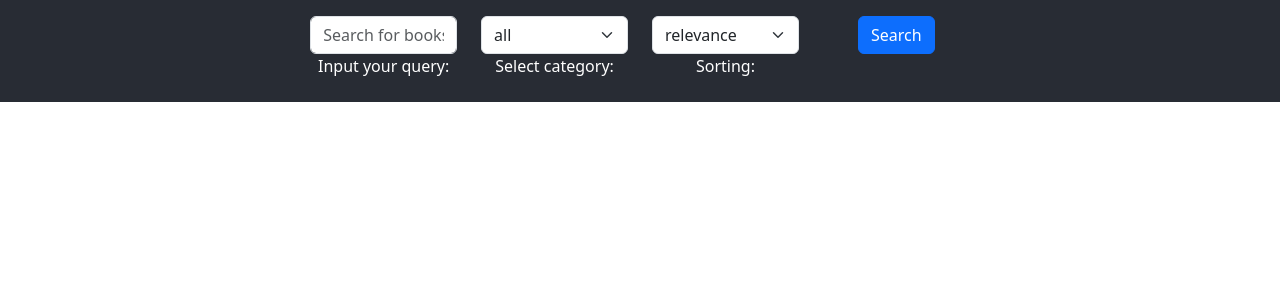
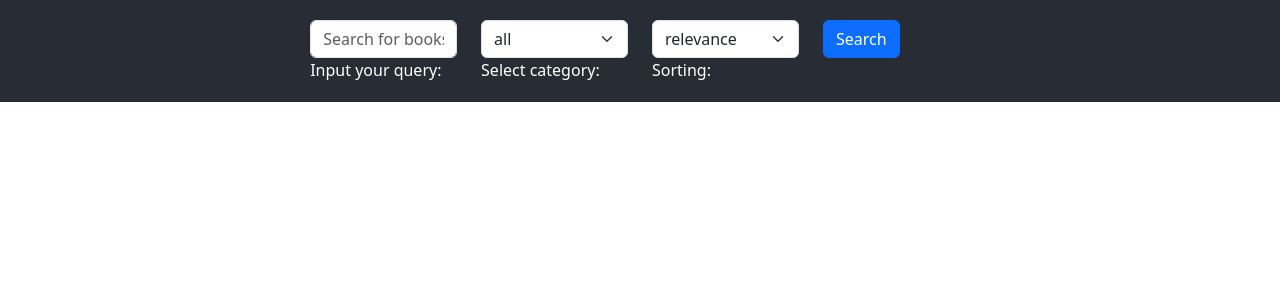
Before and after one commit to ivan-nor/test-book-search-app, a React (Create React App) app: page / in a window 1280 px wide. Shown: the top 300 px of the page. Built offline with nearby package versions, Linux system fonts and the light colour scheme.

Commit message:
fix styles

```diff
--- a/src/App.css
+++ b/src/App.css
@@ -21,6 +21,7 @@
   align-items: center;
   justify-content: center;
   color: white;
+  text-align: left;
 }
 
 .App-link {
--- a/src/SearchForm.jsx
+++ b/src/SearchForm.jsx
@@ -1,6 +1,6 @@
 /* eslint-disable no-unused-vars */
 import { Form, Button, Col, Row, InputGroup } from 'react-bootstrap'
-import { useState } from 'react'
+import React, { useState } from 'react'
 
 function SearchForm ({ onSearch }) {
   const [query, setQuery] = useState('')
@@ -13,8 +13,8 @@ function SearchForm ({ onSearch }) {
   }
 
   return (
-    <Form onSubmit={handleSubmit} className="m-3">
-      <Row className="">
+    <Form onSubmit={handleSubmit} className="m-3 p-1">
+      <Row>
         <Col>
           <Form.Control
             type='text'
@@ -22,7 +22,7 @@ function SearchForm ({ onSearch }) {
             value={query}
             onChange={(e) => setQuery(e.target.value)}
           />
-          <Form.Label>Input your query:</Form.Label>
+          <Form.Label className="m-0">Input your query:</Form.Label>
         </Col>
         <Col>
           <Form.Select
@@ -37,7 +37,7 @@ function SearchForm ({ onSearch }) {
             <option value="medical">medical</option>
             <option value="poetry">poetry</option>
           </Form.Select>
-          <Form.Label>Select category:</Form.Label>
+          <Form.Label className="m-0">Select category:</Form.Label>
         </Col>
         <Col>
           <Form.Select
@@ -48,7 +48,7 @@ function SearchForm ({ onSearch }) {
             <option value="newest">newest</option>
             {/* Добавьте другие параметры сортировки по вашему выбору */}
           </Form.Select>
-          <Form.Label>Sorting:</Form.Label>
+          <Form.Label className="m-0">Sorting:</Form.Label>
         </Col>
         <Col>
           <Button variant="primary" type="submit">
```
